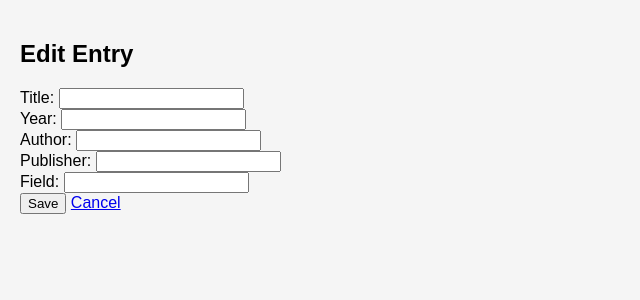
After one commit to mistablasta/ohtu-miniprojekti, a Flask app: template src/templates/edit_entry.html in a window 1280 px wide. The commit adds this page. Shown: the top 300 px of the page, without its empty margins (0-640 px from the left). Run offline with Flask 3, Linux system fonts and the light colour scheme; the template is opened without the code that fills it, so the values that code supplies are empty.

Commit message:
feature/Edit and cancel

```diff
--- a/src/app.py
+++ b/src/app.py
@@ -1,7 +1,14 @@
 from flask import redirect, render_template, request, jsonify, flash
 from db_helper import reset_db
 from repositories.todo_repository import get_todos, create_todo, set_done
-from repositories.entry_repository import add_entry, get_entries, delete_entry, search_entries
+from repositories.entry_repository import (
+    add_entry,
+    get_entries,
+    delete_entry,
+    search_entries,
+    get_entry_by_id,
+    update_entry_in_db
+)
 from config import app, test_env
 from util import validate_todo, validate_entry
 
@@ -80,6 +87,24 @@ def delete_entrys(entry_id):
     delete_entry(entry_id)
     return redirect("/")
 
+# edit nappi entrylle
+@app.route("/edit_entry/<entry_id>")
+def edit_entry_form(entry_id):
+    entry = get_entry_by_id(entry_id)
+    return render_template("edit_entry.html", entry=entry)
+
+@app.route("/update_entry/<entry_id>", methods=["POST"])
+def update_entry(entry_id):
+    title = request.form["title"]
+    year = request.form["year"]
+    author = request.form["author"]
+    publisher = request.form["publisher"]
+    field = request.form["field"]
+
+    update_entry_in_db(entry_id, title, year, author, publisher, field)
+    flash("Entry updated")
+    return redirect("/")
+
 # search function
 @app.route("/search")
 def search():
@@ -87,3 +112,6 @@ def search():
     entries = search_entries(query)
     entries_dict = [entry.__dict__ for entry in entries]
     return render_template("index.html", entries_dict=entries_dict, query=query)
+
+if __name__ == "__main__":
+    app.run(debug=True, host='0.0.0.0', port=5001)
--- /dev/null
+++ b/src/templates/edit_entry.html
@@ -0,0 +1,31 @@
+{% extends "layout.html" %}
+
+{% block body %}
+<h2>Edit Entry</h2>
+
+<form action="/update_entry/{{ entry.id }}" method="post">
+  <div>
+    <label>Title:</label>
+    <input type="text" name="title" value="{{ entry.title }}" required>
+  </div>
+  <div>
+    <label>Year:</label>
+    <input type="number" name="year" value="{{ entry.year }}" required>
+  </div>
+  <div>
+    <label>Author:</label>
+    <input type="text" name="author" value="{{ entry.author }}" required>
+  </div>
+  <div>
+    <label>Publisher:</label>
+    <input type="text" name="publisher" value="{{ entry.publisher }}" required>
+  </div>
+  <div>
+    <label>Field:</label>
+    <input type="text" name="field" value="{{ entry.field }}" required>
+  </div>
+
+  <button type="submit">Save</button>
+  <a href="/">Cancel</a>
+</form>
+{% endblock %}
```
Also changed, not shown: src/repositories/entry_repository.py (+18 -1 lines), src/templates/index.html (+9 -4 lines), 3 other files.
